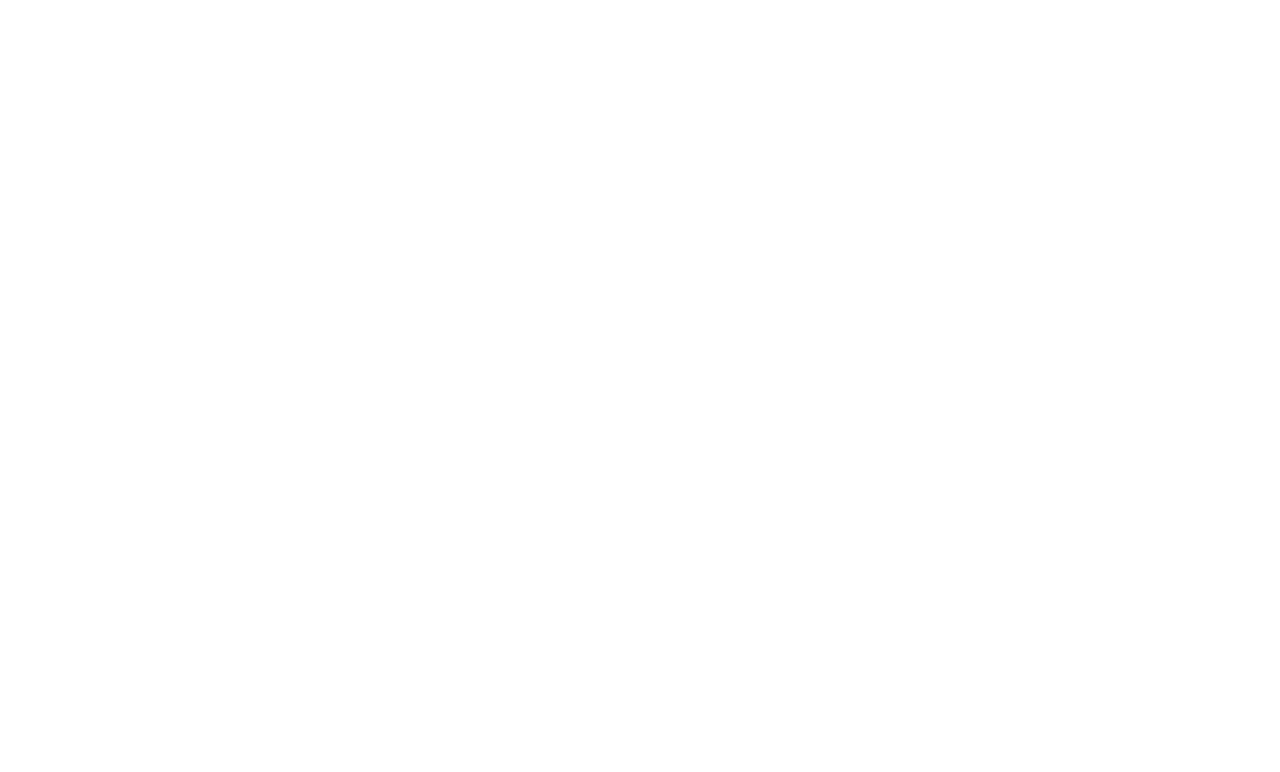
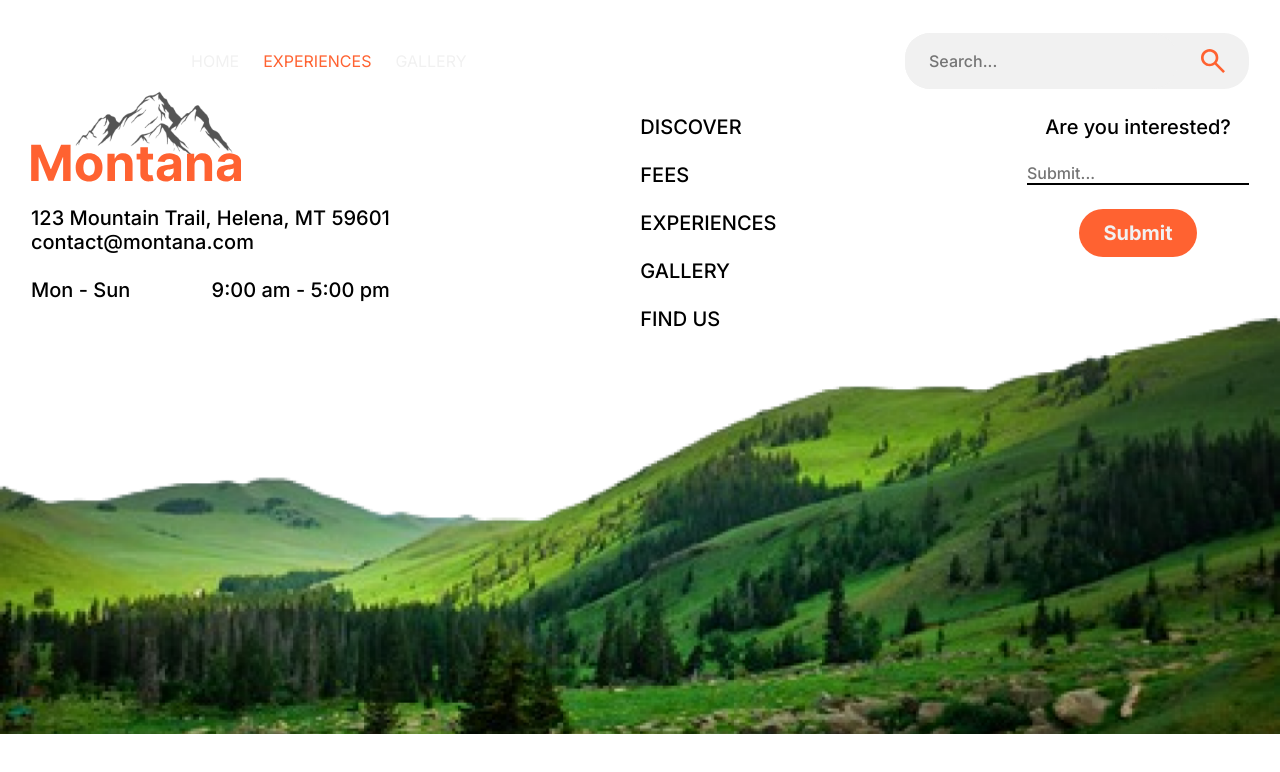
Before and after one commit to marloikhodi/montana, a React (Create React App) app: page /experiences in a window 1280 px wide. Before the commit this address had no page. Shown: the top 772 px of the page. Built offline with nearby package versions, Linux system fonts and the light colour scheme.

Commit message:
setup for experiences section

```diff
--- a/src/App.jsx
+++ b/src/App.jsx
@@ -1,5 +1,5 @@
 import './App.css';
-import { Gallery, Home } from './pages';
+import { Experiences, Gallery, Home } from './pages';
 import { BrowserRouter, Route, Routes } from "react-router-dom";
 
 function App() {
@@ -9,6 +9,7 @@
         <Routes>
           <Route path="/" element={<Home />} />
           <Route path="/gallery" element={<Gallery />} />
+          <Route path="/experiences" element={< Experiences />} />
         </Routes>
       </BrowserRouter>
     </>
--- /dev/null
+++ b/src/components/experiences/index.jsx
@@ -0,0 +1,10 @@
+import Header from "../header"
+import styles from "./experiences.module.css"
+
+export default function ExperiencesHeader() {
+    return (
+        <section className={styles.experiencesHeader}>
+            <Header page="experiences" />
+        </section>
+    )
+}
--- a/src/components/header/index.jsx
+++ b/src/components/header/index.jsx
@@ -10,7 +10,7 @@
                     <img src={MontanaLogo} alt="Logo for montana.com" />
                 </a>
                 <Link to="/"><p className={page === "home" ? styles.home : null}>HOME</p></Link>
-                <Link to="/#"><p className={page === "experiences" ? styles.experiences : null}>EXPERIENCES</p></Link>
+                <Link to="/experiences"><p className={page === "experiences" ? styles.experiences : null}>EXPERIENCES</p></Link>
                 <Link to="/gallery"><p className={page === "gallery" ? styles.gallery : null}>GALLERY</p></Link>
             </nav>
             <div className={styles.searchbar}>
--- a/src/components/index.js
+++ b/src/components/index.js
@@ -5,3 +5,4 @@
 export { default as Footer } from "./footer"
 export { default as GalleryHeader } from "./gallery"
 export { default as GalleryImages } from "./gallery-images"
+export { default as ExperiencesHeader } from "./experiences"
--- /dev/null
+++ b/src/pages/experiences/index.jsx
@@ -0,0 +1,11 @@
+import { ExperiencesHeader, Footer, Header } from "../../components"
+import styles from "./experiences.module.css"
+
+export default function Experiences() {
+    return (
+        <section className={styles.experiencesContainer}>
+            <ExperiencesHeader />
+            <Footer />
+        </section>
+    )
+}
--- a/src/pages/index.js
+++ b/src/pages/index.js
@@ -1,2 +1,3 @@
 export { default as Home } from "./home"
 export { default as Gallery } from "./gallery"
+export { default as Experiences } from "./experiences"
```
Also changed, not shown: src/components/experiences/experiences.module.css (added), src/pages/experiences/experiences.module.css (added).
